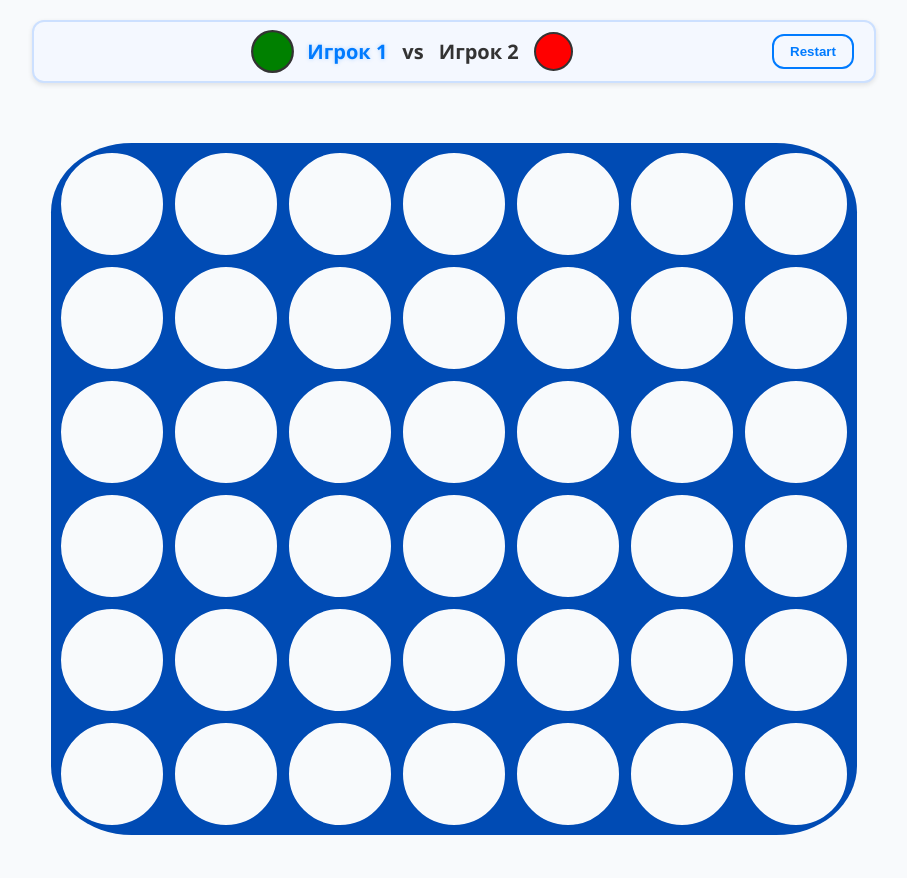
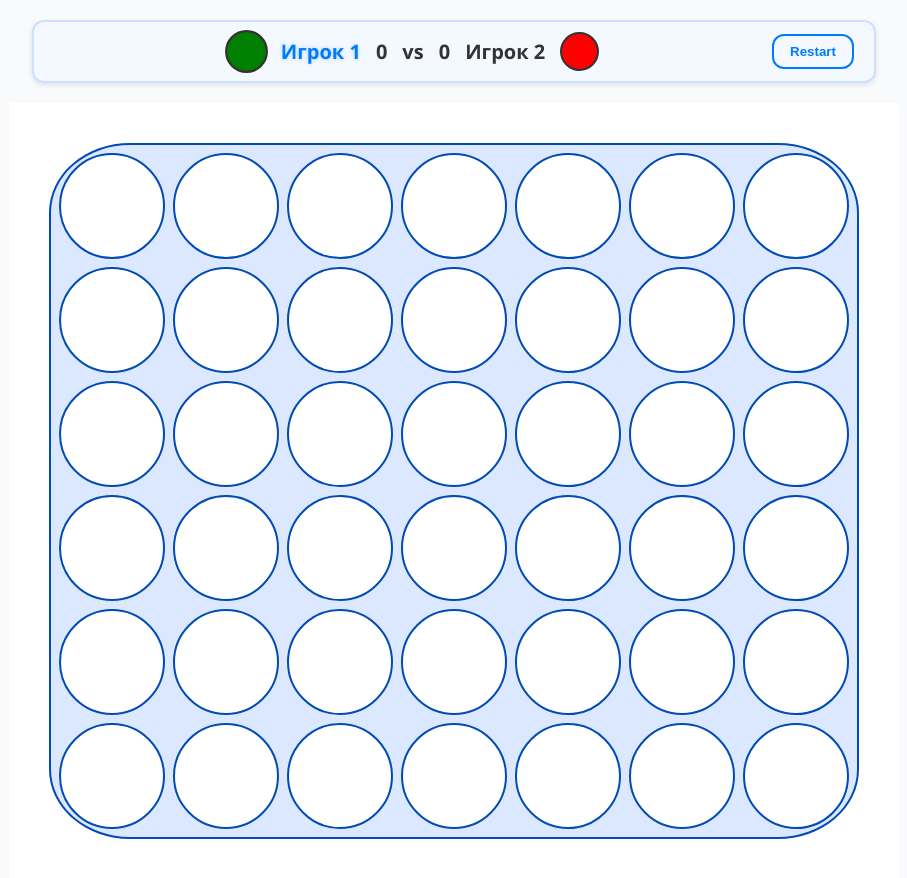
Before and after one commit to katerinasakhar/connect-four, a React (Vite) app in the folder connect-four/: page / in a window 1280 px wide. Shown: the top 878 px of the page, without its empty margins (186-1093 px from the left). Built offline with nearby package versions, Linux system fonts and the light colour scheme.

Commit message:
add modal and add highlited cells

```diff
--- a/connect-four/src/Game.tsx
+++ b/connect-four/src/Game.tsx
@@ -2,6 +2,7 @@ import { useState, useEffect } from 'react'
 import Table from './Table'
 import tableStyle from './Table.module.css'
 import style from './Game.module.css'
+import "./Modal.css"
 
 
 function Game(){
@@ -10,14 +11,22 @@ function Game(){
     const [winner, setWinner]=useState(0)
     const [place,setPlace]=useState([0,0])
     const [count,setCount]=useState(0)
-      function changePlayer(pl:number){
+    const [points1,setPoints1]=useState(0)
+    const [points2,setPoints2]=useState(0)
+
+    function changePlayer(pl:number){
     return pl===1 ? 2 : 1
   }
-    function makeMove(col:number, pl:number){
+
+  function returnCell(col:number){
     let row = 5
-    while(table[row][col]!==0){
+    while(table[row][col]!==0&&row>=0){
       row--
     }
+    return row
+  }
+    function makeMove(col:number, pl:number){
+    let row = returnCell(col)
     setCell(row,col,pl)
   }
   function restart(){
@@ -42,6 +51,12 @@ function Game(){
         table[i-2][col]===table[i-3][col]&&
       table[i][col]!==0){
         setWinner(table[row][col])
+        if (table[row][col]===1){
+          setPoints1(points1+1)
+        }
+        else{
+          setPoints2(points2+1)
+        }
         return
       }
     }
@@ -51,6 +66,12 @@ function Game(){
         table[row][i-2]===table[row][i-3]&&
       table[row][i]!==0){
         setWinner(table[row][col])
+        if (table[row][col]===1){
+          setPoints1(points1+1)
+        }
+        else{
+          setPoints2(points2+1)
+        }
         return
       }
     }
@@ -67,6 +88,12 @@ function Game(){
         table[r-2][c-2]===table[r-3][c-3]&&
         table[r][c]!==0){
         setWinner(table[r][c])
+        if (table[r][c]===1){
+          setPoints1(points1+1)
+        }
+        else{
+          setPoints2(points2+1)
+        }
         return
       }
       r--
@@ -86,6 +113,12 @@ function Game(){
         table[r+2][c-2]==table[r+3][c-3]&&
         table[r][c]!==0){
         setWinner(table[r][c])
+        if (table[r][c]===1){
+          setPoints1(points1+1)
+        }
+        else{
+          setPoints2(points2+1)
+        }
         return
       }
       r++
@@ -102,25 +135,22 @@ function Game(){
          <header className={style.header}>
          <div/>
           <div className={style.names}>
-          {winner === 0 ? (
-            <>
+
             <div
           className={`${style.indicator} ${style.player1} ${
             player === 1 && winner === 0 ? style.active : ''
           }`}
         />
               <span className={player === 1 ? style.activeName : ''}>Игрок 1</span>
+              <span>{points1}</span>
               <span>vs</span>
+              <span>{points2}</span>
               <span className={player === 2 ? style.activeName : ''}>Игрок 2</span>
                <div
           className={`${style.indicator} ${style.player2} ${
             player === 2 && winner === 0 ? style.active : ''
           }`}
         />
-            </>
-          ) : (
-            <span className={style.winnerText}>Победитель: Игрок {winner}</span>
-          )}
         </div>
 
         <button className={style.restartBtn} onClick={restart}>
@@ -133,9 +163,24 @@ function Game(){
         makeMove={makeMove}
         player={player}
         winner={winner}
-        count={count}
+        returnCell={returnCell}
       />
       </div>
+      {winner !== 0 ? (
+        <div className="modalOverlay">
+          <div className="modal">
+            <h2>Победил игрок {winner}!</h2>
+            <button onClick={restart}>Играть снова</button>
+          </div>
+        </div>
+      ): count===42 && (
+        <div className="modalOverlay">
+          <div className="modal">
+            <h2>Ничья</h2>
+            <button onClick={restart}>Играть снова</button>
+          </div>
+        </div>
+      )}
     </div>
   )
 }
--- /dev/null
+++ b/connect-four/src/Modal.css
@@ -0,0 +1,34 @@
+.modalOverlay {
+  position: fixed;
+  top: 0;
+  left: 0;
+  right: 0;
+  bottom: 0;
+  background: rgba(0, 0, 0, 0.4);
+  display: flex;
+  justify-content: center;
+  align-items: center;
+}
+
+.modal {
+  background: white;
+  padding: 30px;
+  border-radius: 12px;
+  text-align: center;
+  box-shadow: 0 5px 15px rgba(0, 0, 0, 0.2);
+}
+
+.modal button {
+  margin-top: 15px;
+  padding: 8px 16px;
+  border: none;
+  background: #1e90ff;
+  color: white;
+  border-radius: 10px;
+  cursor: pointer;
+  transition: 0.3s;
+}
+
+.modal button:hover {
+  background: #187bcd;
+}
--- a/connect-four/src/Table.module.css
+++ b/connect-four/src/Table.module.css
@@ -3,7 +3,7 @@
   display: flex;
   flex-direction: column;
   padding: 40px;
-  background-color: #f8fafc;
+  background-color: #ffffff;
   min-height: 100vh;
 }
 
@@ -12,7 +12,8 @@
 .table {
   border-collapse: separate;
   border-spacing: 8px;
-  background-color: #004bb4;
+  background-color: rgb(220, 232, 255);
+  border: 2px solid #004bb4;
   border-radius: 10%;
 }
 
@@ -22,7 +23,7 @@
   height: 100px;
   border-radius: 50%; /* делает ячейки круглыми */
   border: 2px solid #004bb4;
-  background-color: #f8fafc;
+  background-color: #ffffff;
 }
 .player1 {
   background-color: green;
@@ -34,6 +35,9 @@
 
 .hovered {
   box-shadow: 0 0 15px 5px rgba(100, 149, 237, 0.7);
+}
+.hoveredCell{
+  opacity: 0.5;
 }
 
 /* Адаптивность (мобильные экраны) */
--- a/connect-four/src/Table.tsx
+++ b/connect-four/src/Table.tsx
@@ -6,11 +6,12 @@ interface TableProps {
   makeMove: (col: number, pl: number) => void
   player: number
   winner: number
-  count: number
+  returnCell: (col:number) => number
 }
 
-function Table({ table, makeMove, player, winner, count }: TableProps) {
+function Table({ table, makeMove, player, winner,returnCell}: TableProps) {
   const [hoveredCol,setHoveredCol]=useState<number | null>(null)
+  const [hoveredCell,setHoveredCell]=useState<number | null>(null)
 
 
   return (
@@ -21,13 +22,28 @@ function Table({ table, makeMove, player, winner, count }: TableProps) {
         <tbody>
           {table.map((row,i)=>(
             <tr key={i}>
-              {row.map((cell,j)=>(
-                <td className={`${styles.cell} ${cell===0 ? hoveredCol===j&&table[0][j] === 0 && winner === 0 ?  `${styles.hovered}` :  "" : cell===1 ? `${styles.player1}` : `${styles.player2}`}`}
+              {row.map((cell,j)=>{
+                const classNames = [styles.cell];
+
+              if (cell === 0) {
+                if (hoveredCol === j && returnCell(j) >= 0 && winner === 0) {
+                  classNames.push(styles.hovered);
+                  if (returnCell(j) === i){
+                    classNames.push(styles.hoveredCell);
+                    classNames.push(player === 1 ? styles.player1 : styles.player2);}
+
+                }
+              } else {
+                classNames.push(cell === 1 ? styles.player1 : styles.player2);
+              }
+
+              return (
+                <td className={classNames.join(' ')}
                 onMouseEnter={() => setHoveredCol(j)}
-              onMouseLeave={() => setHoveredCol(null)}
-              onClick={() => {if (table[0][j] !== 0 || winner !== 0) return;
+              onMouseLeave={() => {setHoveredCol(null)}}
+              onClick={() => {if (returnCell(j)<0|| winner !== 0) return;
               makeMove(j, player);}}/>
-              ))}
+              )})}
 
             </tr>
           ))
```
